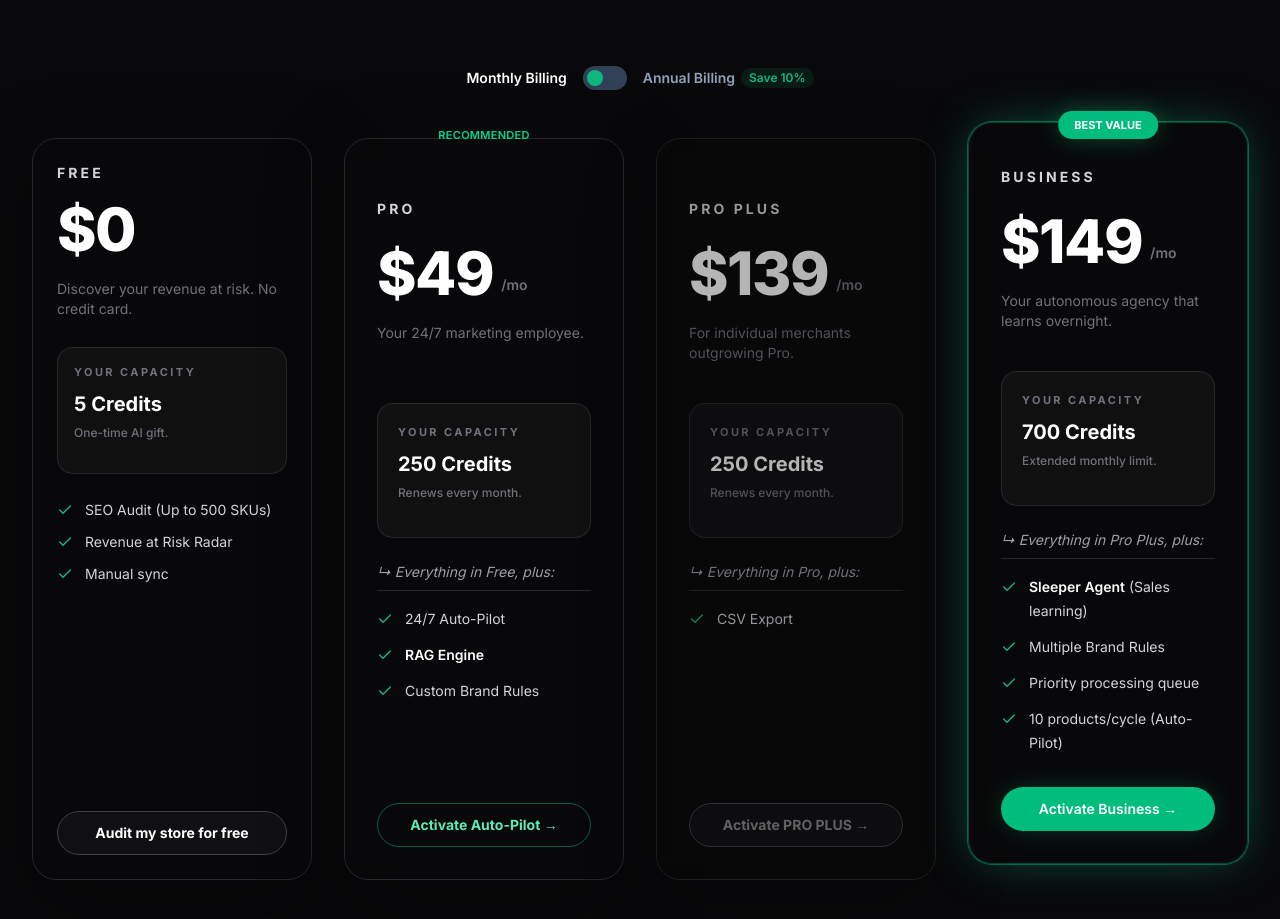
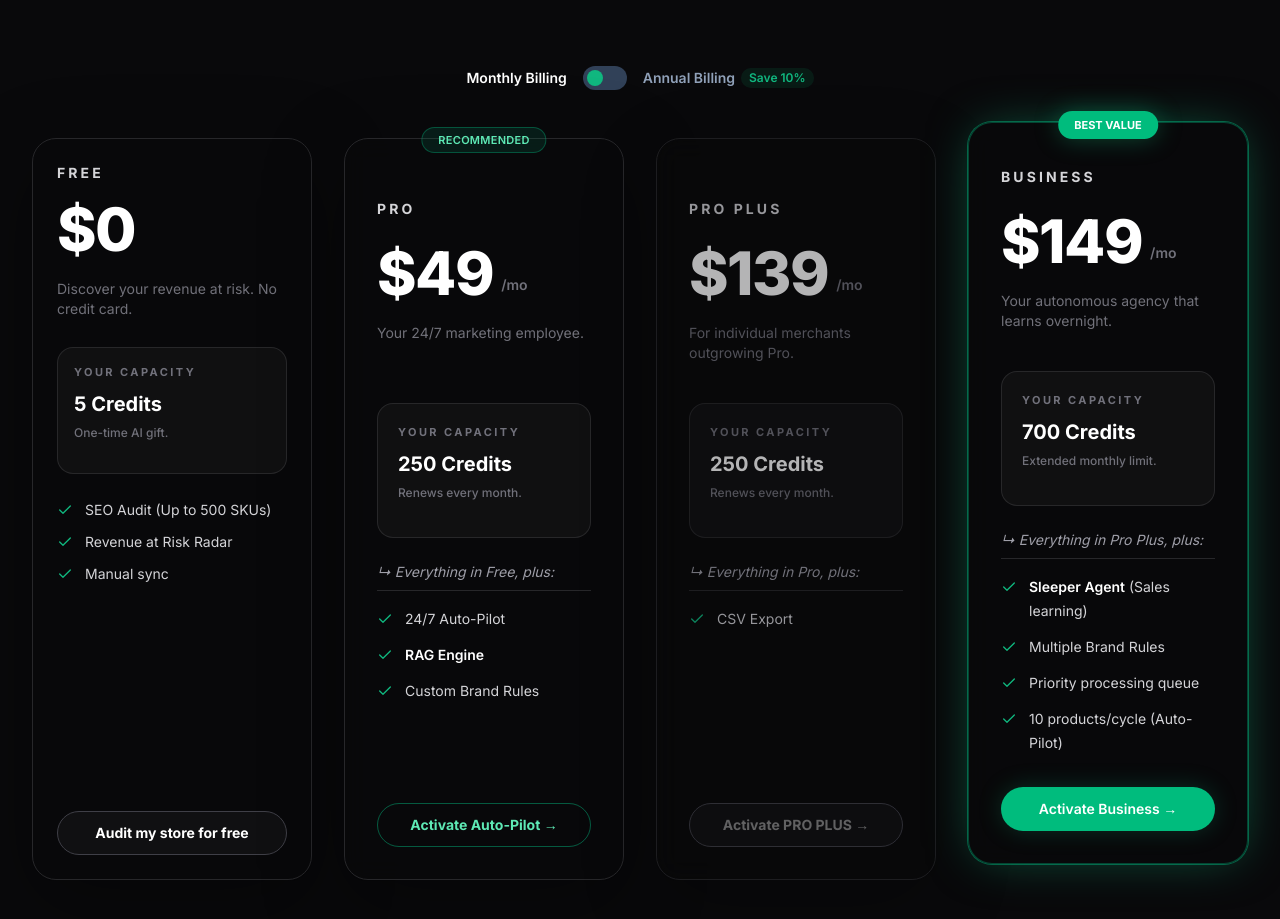
Before and after one commit to Robbin360/katalog-ai, a Next.js app: page / in a window 1280 px wide. Shown: the part 3408-4327 px from the top of the page. Built offline with nearby package versions, Linux system fonts and the light colour scheme; no server answers.

Commit message:
fix 13b: restore PRO badge as subtle green pill (translucent bg + border)

```diff
--- a/components/pricing-card.tsx
+++ b/components/pricing-card.tsx
@@ -102,7 +102,7 @@ export function PricingCard({
                 "absolute -top-3 left-1/2 -translate-x-1/2",
                 id === "business"
                   ? "rounded-full bg-emerald-500 text-white shadow-[0_0_24px_rgba(16,183,127,0.35)] px-4 py-1 text-[13px] md:text-[11px] font-bold uppercase leading-5"
-                  : "text-emerald-400 text-[13px] md:text-[11px] font-semibold uppercase tracking-wide"
+                  : "rounded-full border border-emerald-400/30 bg-emerald-400/10 text-emerald-300 text-[13px] md:text-[11px] font-semibold uppercase tracking-wide px-4 py-1"
               )}
             >
               {badge}
```
